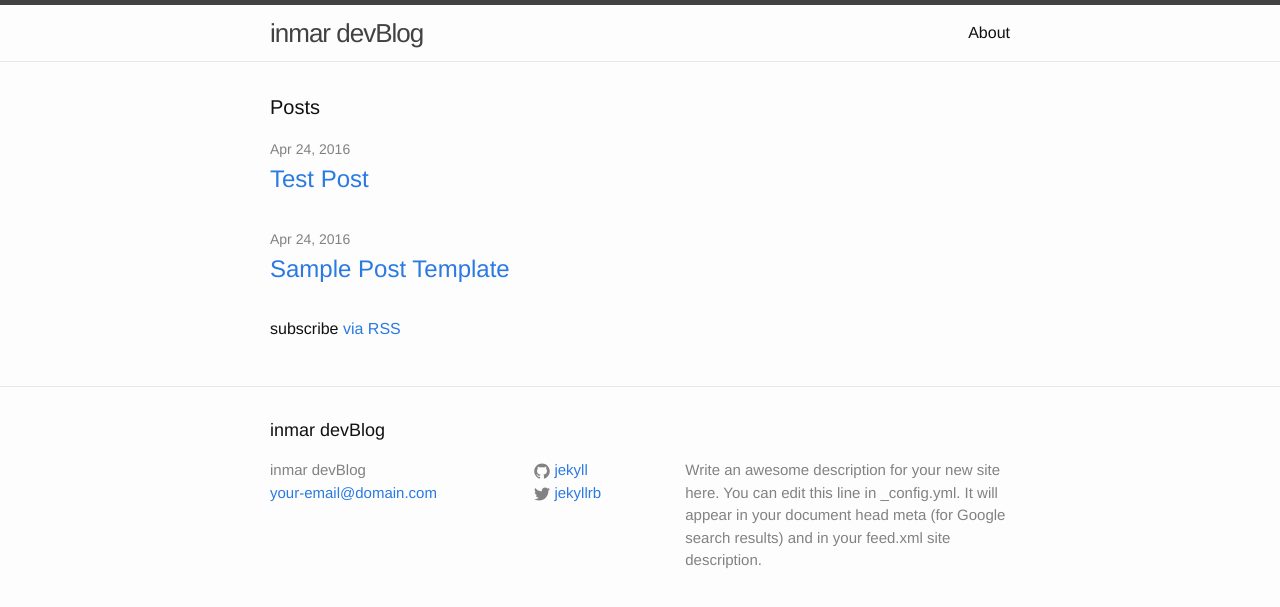
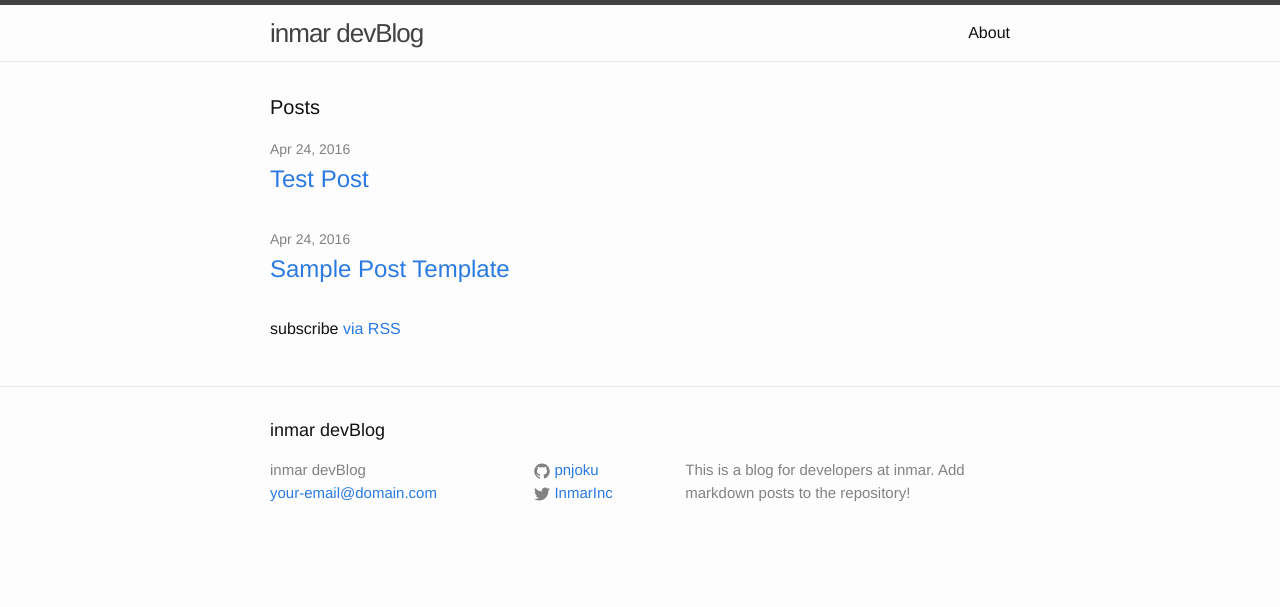
Before and after one commit to pnjoku/devblog, a Jekyll site: the page built from index.html, in a window 1280 px wide. Shown: the top 607 px of the page. Built offline with Jekyll 4.4.1, drawn with Linux system fonts in a browser that asks for light colours.

Commit message:
Update _config.yml

```diff
--- a/_config.yml
+++ b/_config.yml
@@ -9,13 +9,11 @@
 title: inmar devBlog
 email: your-email@domain.com
 description: > # this means to ignore newlines until "baseurl:"
-  Write an awesome description for your new site here. You can edit this
-  line in _config.yml. It will appear in your document head meta (for
-  Google search results) and in your feed.xml site description.
+  This is a blog for developers at inmar. Add markdown posts to the repository!
 baseurl: "/devblog" # the subpath of your site, e.g. /blog
 url: "http://yourdomain.com" # the base hostname & protocol for your site
-twitter_username: jekyllrb
-github_username:  jekyll
+twitter_username: InmarInc
+github_username:  pnjoku
 
 # Build settings
 markdown: kramdown
```
